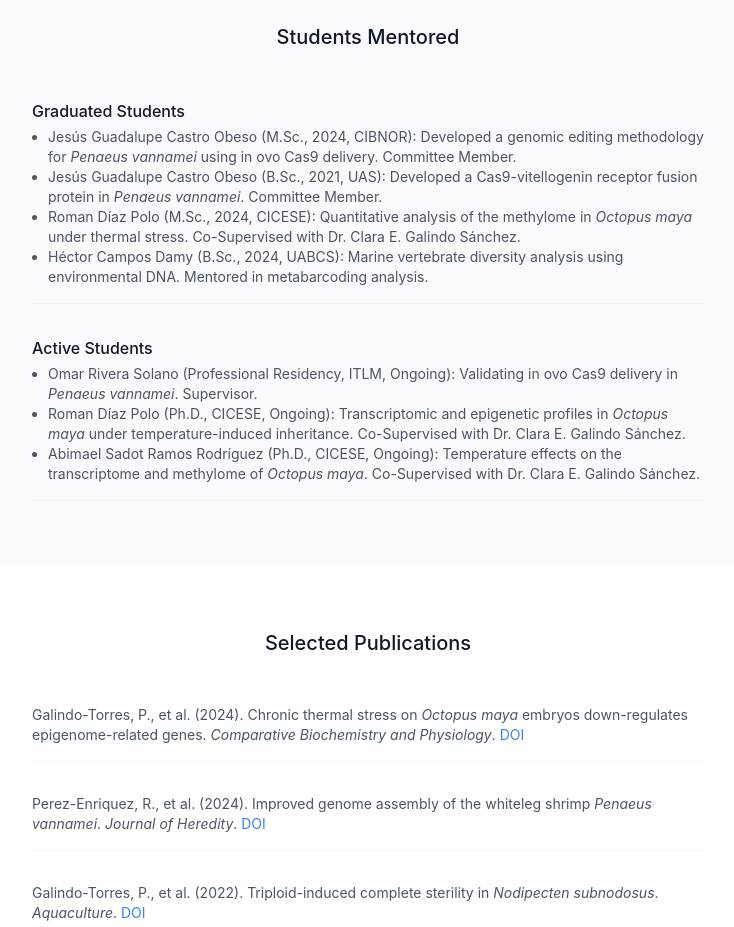
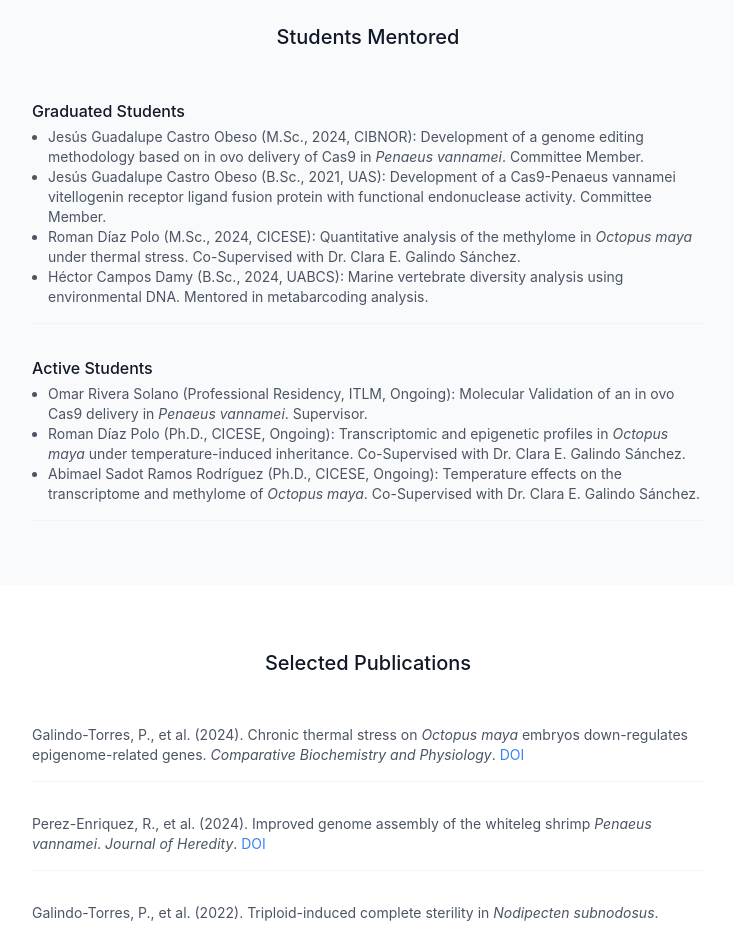
Before and after one commit to PavelEG/mypage, a plain HTML site: page index.html in a window 1280 px wide. Shown: the part 1620-2547 px from the top of the page, without its empty margins (272-1006 px from the left). Drawn offline with nearby package versions, Linux system fonts and the light colour scheme.

Commit message:
Updated index.html

```diff
--- a/index.html
+++ b/index.html
@@ -121,8 +121,8 @@
                 <div class="border-b border-gray-100 py-4">
                     <h3 class="text-base font-medium text-gray-900">Graduated Students</h3>
                     <ul class="list-disc pl-4 text-sm text-gray-600 mt-1">
-                        <li>Jesús Guadalupe Castro Obeso (M.Sc., 2024, CIBNOR): Developed a genomic editing methodology for <i>Penaeus vannamei</i> using in ovo Cas9 delivery. Committee Member.</li>
-                        <li>Jesús Guadalupe Castro Obeso (B.Sc., 2021, UAS): Developed a Cas9-vitellogenin receptor fusion protein in <i>Penaeus vannamei</i>. Committee Member.</li>
+                        <li>Jesús Guadalupe Castro Obeso (M.Sc., 2024, CIBNOR): Development of a genome editing methodology based on in ovo delivery of Cas9 in <i>Penaeus vannamei</i>. Committee Member.</li>
+                        <li>Jesús Guadalupe Castro Obeso (B.Sc., 2021, UAS): Development of a Cas9-Penaeus vannamei vitellogenin receptor ligand fusion protein with functional endonuclease activity. Committee Member.</li>
                         <li>Roman Díaz Polo (M.Sc., 2024, CICESE): Quantitative analysis of the methylome in <i>Octopus maya</i> under thermal stress. Co-Supervised with Dr. Clara E. Galindo Sánchez.</li>
                         <li>Héctor Campos Damy (B.Sc., 2024, UABCS): Marine vertebrate diversity analysis using environmental DNA. Mentored in metabarcoding analysis.</li>
                     </ul>
@@ -130,7 +130,7 @@
                 <div class="border-b border-gray-100 py-4">
                     <h3 class="text-base font-medium text-gray-900">Active Students</h3>
                     <ul class="list-disc pl-4 text-sm text-gray-600 mt-1">
-                        <li>Omar Rivera Solano (Professional Residency, ITLM, Ongoing): Validating in ovo Cas9 delivery in <i>Penaeus vannamei</i>. Supervisor.</li>
+                        <li>Omar Rivera Solano (Professional Residency, ITLM, Ongoing): Molecular Validation of an in ovo Cas9 delivery in <i>Penaeus vannamei</i>. Supervisor.</li>
                         <li>Roman Díaz Polo (Ph.D., CICESE, Ongoing): Transcriptomic and epigenetic profiles in <i>Octopus maya</i> under temperature-induced inheritance. Co-Supervised with Dr. Clara E. Galindo Sánchez.</li>
                         <li>Abimael Sadot Ramos Rodríguez (Ph.D., CICESE, Ongoing): Temperature effects on the transcriptome and methylome of <i>Octopus maya</i>. Co-Supervised with Dr. Clara E. Galindo Sánchez.</li>
 
```
